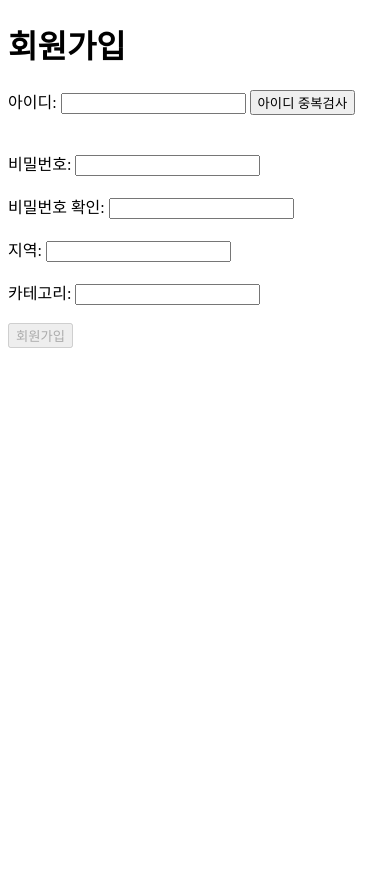
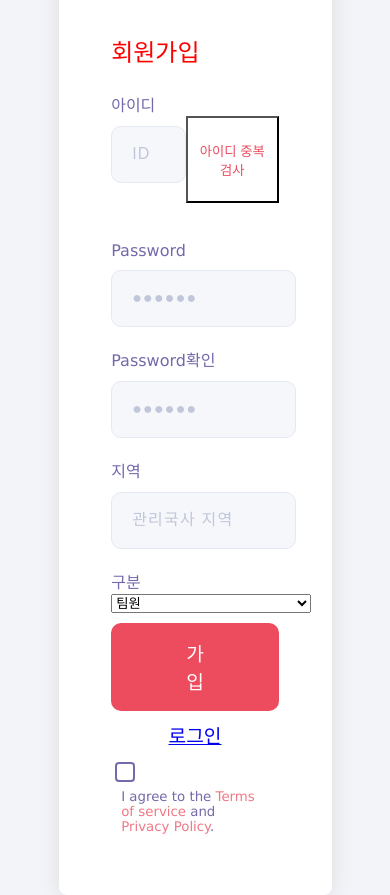
Before and after one commit to always97/bigbig, a Django app: page /register/ in a window 390 px wide. Before the commit the page ends 348 px from the top, so only its background shows below. Run offline with Django 4.2, Linux system fonts and the light colour scheme.

Commit message:
회원가입 css 적용

```diff
--- /dev/null
+++ b/apps/login/static/login/css/register.css
@@ -0,0 +1,200 @@
+body {
+    background-color: #F3F4F9;
+    margin: 0;
+    padding: 0;
+    font-family: Verdana, Geneva, Tahoma, sans-serif;
+}
+
+#form-container {
+    height: 100vh;
+    display: flex;
+    justify-content: center;
+    align-items: center;
+}
+
+#form-inner-container {
+    background-color: white;
+    max-width: 70%;
+    border-radius: 8px;
+    box-shadow: 0 0 20px gainsboro;
+}
+
+#sign-up-container, #sign-in-container {
+    padding: 60px 80px;
+    width: 320px;
+    display: inline-block;
+}
+
+.id-box {
+    display: flex;
+}
+
+#id {
+    display: block;
+    margin-bottom: 20px;
+    border: 1px solid #E5E9F5;
+    background-color: #F6F7FA;
+    padding: 20px;
+    margin-top: 10px;
+    border-radius: 10px;
+    width: 40%;
+}
+
+form input:not(:last-of-type) {
+    display: block;
+    margin-bottom: 20px;
+    border: 1px solid #E5E9F5;
+    background-color: #F6F7FA;
+    padding: 20px;
+    margin-top: 10px;
+    border-radius: 10px;
+    width: 100%;
+}
+
+
+.select-box {
+    /* background-color: #7369AB; */
+    width: 30px;
+    height: 30px;
+
+}
+
+#category {
+    width: 200px;
+
+}
+
+#form-controls {
+    margin-bottom: 20px;
+}
+
+
+h3 {
+    color: red;
+    font-size: 150%;
+    font-weight: 500;
+}
+
+label {
+    color: #7369AB;
+}
+
+::placeholder {
+    color: #C0C7DB;
+    font-size: larger;
+    letter-spacing: 1.2px;
+}
+
+#form-controls button {
+    border: none;
+    font-size: 120%;
+}
+
+#form-controls button:hover {
+    cursor: pointer;
+}
+
+button[type="submit"] {
+    padding: 16px 75px;
+    background-color: #ED4B5E;
+    border-radius: 10px;
+    color: white;
+}
+
+button[type="submit"]:hover {
+    background-color: #ff6678;
+}
+
+button[type="button"] {
+    padding: 10px 10px 10px 10px;
+    background-color: transparent;
+    color: #ED4B5E;
+}
+
+#terms {
+    width: 30px;
+    height: 30px;
+    appearance: none;
+    border: 2px solid #7369AB;
+    border-radius: 4px;
+    position: relative;
+}
+
+#terms:checked:after {
+    content: '\2713';
+    color: #7369AB;
+    font-size: 24px;
+    position: absolute;
+    top: 0;
+    left: 3px;
+}
+
+label[for="terms"] {
+    display: inline-block;
+    width: 80%;
+    margin-left: 10px;
+}
+
+.termsLink {
+    color: #EF7886;
+    text-decoration: none;
+}
+
+.hide {
+    display: none!important;
+}
+
+
+
+#animation-container {
+    display: inline-block;
+}
+
+/* responsive display */
+
+@media(max-width:1438px) {
+    lottie-player {
+        width: 300px!important;
+    }
+}
+
+@media(max-width:1124px) {
+    #animation-container {
+        display: none;
+    }
+
+    #form-inner-container{
+        display: flex;
+        justify-content: center;
+    }
+}
+
+@media(max-width: 684px) {
+    #form-controls {
+        text-align: center;
+        margin: 0;
+        padding: 0;
+    }
+
+    button {
+        width: 100%;
+    }
+
+    form input:not(:last-of-type) {
+        width: 85%;
+    }
+
+    #toggleSignIn, #toggleSignUp {
+        padding: 16px 75px;
+    }
+
+    #terms {
+        width: 20px;
+        height: 20px;
+    }
+
+    label[for="terms"] {
+        display: inline-block;
+        font-size: smaller;
+    }
+}
--- /dev/null
+++ b/apps/login/templates/login/register2.html
@@ -0,0 +1,61 @@
+<!DOCTYPE html>
+<html>
+<head>
+    <title>회원가입</title>
+
+    {% load static %}
+    <script src = "{% static 'login/js/register.js' %}"></script>
+    <link rel="stylesheet" type="text/css" href="{% static 'login/css/register.css' %}">
+</head>
+<body>
+
+    <div id="form-container">
+        <div id="form-inner-container">
+          <!-- 회원가입 form -->
+          <div id="sign-in-container">
+            <h3>회원가입</h3>
+            <form id="register-form" method="POST" action="/register/submit/">
+              <label for="id">아이디</label>
+              <div class='id-box'>
+                  <input type="text" name="id" id="id" required placeholder="ID">
+                  <button type="button" id="check-id-btn">아이디 중복검사</button><br>
+                </div>
+                <span id="id-error" style="color: red;"></span><br><br>
+
+              <label for="pw">Password</label>
+              <input type="password" name="pw" id="pw" placeholder="&#9679;&#9679;&#9679;&#9679;&#9679;&#9679;" required>
+              <label for="pw-verify">Password확인</label>
+              <input type="password" name="pw-verify" id="pw-verify" placeholder="&#9679;&#9679;&#9679;&#9679;&#9679;&#9679;" required>
+
+              <label for="region">지역</label>
+              <input type="text" name="region" id="region" placeholder="관리국사 지역" required>
+
+              <label for="category">구분</label>
+              <div class="select-box">
+                  <select id='category' name='category' required>
+                    <option value="1">팀장</option>
+                    <option selected value="2">팀원</option>
+                  </select>
+              </div>
+
+
+              <div id="form-controls">
+                <button id = "register-submit" type="submit">가입</button>
+                <button type="button"><a href='/'>로그인</a></button>
+              </div>
+              <input type="checkbox" name="terms" id="terms">
+              <label for="terms">I agree to the <a href="#" class="termsLink">Terms of service</a> and <a href="#" class="termsLink">Privacy Policy</a>.</label>
+            </form>
+          </div>
+
+          <!-- Lottie animation -->
+          <div id="animation-container">
+            <lottie-player src="https://assets9.lottiefiles.com/packages/lf20_0gfEPCHLKZ.json"  background="transparent"  speed="1"  style="width: 400px; height: 400px;" loop autoplay></lottie-player>
+          </div>
+        </div>
+    </div>
+
+    <script src="https://unpkg.com/@lottiefiles/lottie-player@latest/dist/lottie-player.js"></script>
+    <script src="{% static 'login/js/login_view.js' %}"></script>
+</body>
+</html>
--- a/apps/login/views.py
+++ b/apps/login/views.py
@@ -14,7 +14,7 @@ def index(request) :
 
 # 회원가입 화면
 def register(request) :
-    return render(request, 'login/register.html')
+    return render(request, 'login/register2.html')
 
 # id 중복 검사
 class idInspectionView(View) :
```
Also changed, not shown: apps/login/templates/login/login.html (+2 -33 lines), apps/login/static/login/js/register.js (line endings or trailing spaces), db.sqlite3.
